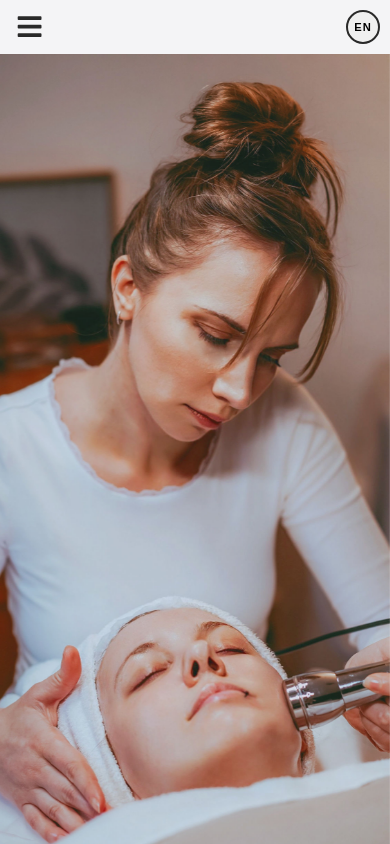
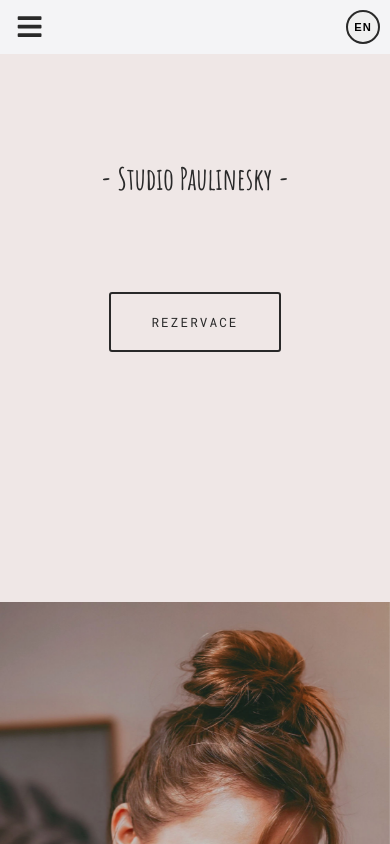
Before and after one commit to Maree13/paulinesky-studio, a React (Create React App) app: page / in a window 390 px wide. Shown: the top 844 px of the page. Built offline with nearby package versions, Linux system fonts and the light colour scheme; a web font is replaced by a local one.

Commit message:
intro vratene na povodnu podobu

```diff
--- a/src/index.css
+++ b/src/index.css
@@ -581,18 +581,15 @@ header {
   }
 
   .intro-text {
-    display: none;
+    /* display: none; */
     width: 100%;
-    /* height: 60%; */
+    height: 60%;
     /* height: 40vh; */
-    height: 0;
+    /* height: 0; */
   }
 
   .intro-background-image {
-    /* display: none; */
-    /* min-height: 100vh; */
-    /* height: 70vh; */
-    height: 100vh;
+    min-height: 100vh;
     min-width: 100%;
     background-position: center;
   }
```
